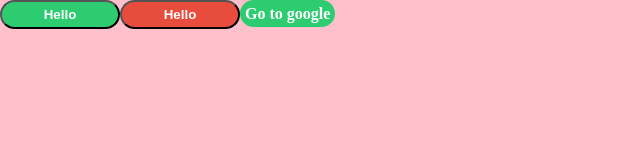
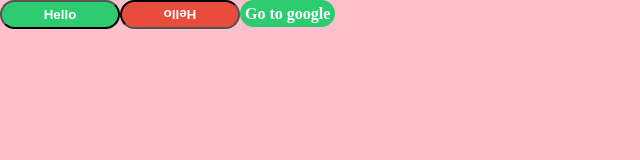
Before and after one commit to crea00/Styled-awesomeness, a React (Create React App) app: page / in a window 1280 px wide. Shown: the top 160 px of the page, without its empty margins (0-640 px from the left). Built offline with nearby package versions, Linux system fonts and the light colour scheme; the HTML template or start-up script is replaced by a standard one.

Commit message:
#4 Animations

```diff
--- a/src/App.js
+++ b/src/App.js
@@ -1,5 +1,5 @@
 import React, { Component, Fragment } from 'react';
-import styled, { injectGlobal } from "styled-components";
+import styled, { injectGlobal, keyframes } from "styled-components";
 
 injectGlobal`
   body {
@@ -13,7 +13,9 @@
     return (
       <Container>
         <Button>Hello</Button>
-        <Button danger>Hello</Button>
+        <Button danger rotationTime={1}>
+          Hello
+        </Button>
         <Anchor href="https://google.com">Go to google</Anchor>
       </Container>
     )
@@ -39,10 +41,24 @@
     outline: none;
   }
   background-color: ${props => props.danger ? "#e74c3c" : "#2ecc71" }
+  ${props => {
+    if(props.danger){
+      return `animation:${rotation} ${props.rotationTime}s linear infinite`
+    }
+  }};
 `;
 
 const Anchor = Button.withComponent("a").extend`
   text-decoration: none;
 `;
 
+const rotation = keyframes`
+  from {
+    transform: rotate(0deg);
+  }
+  to {
+    transform: rotate(360deg);
+  }
+`;
+
 export default App;
```
